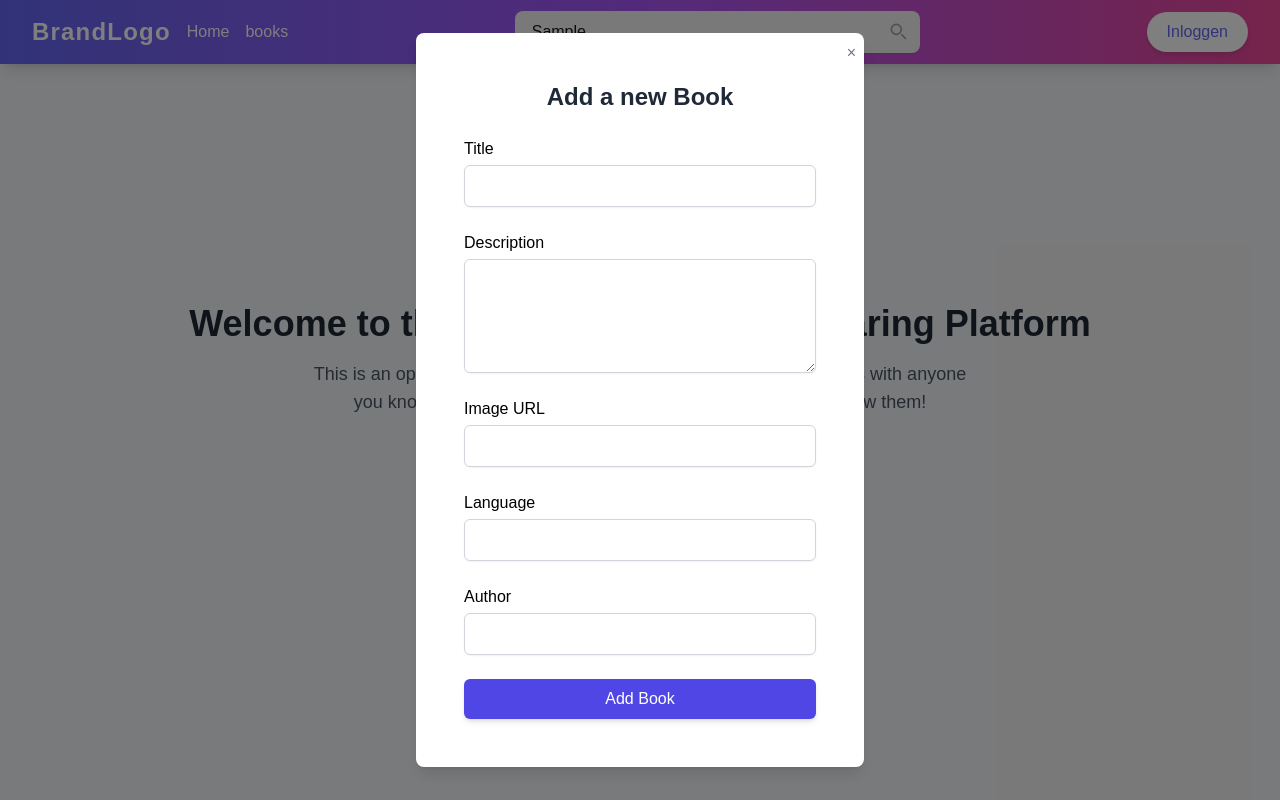
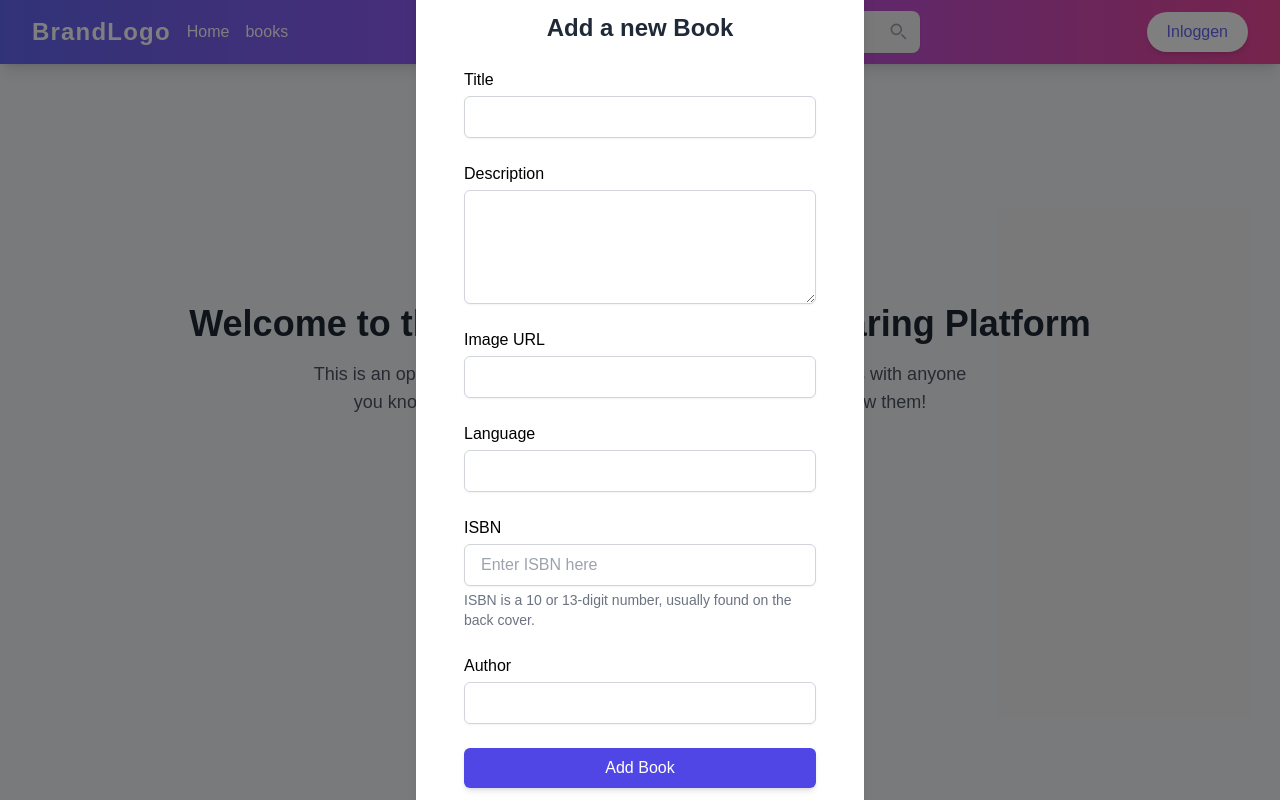
Before and after one commit to ward-ucll/SharingAndCaring-Front-end, a Next.js app: page / in a window 1280 px wide. Both pictures are taken after typing "Sample" into the empty fields and a click on the button "Add a Book". Built offline with nearby package versions, Linux system fonts and the light colour scheme.

Commit message:
added some changes for improved isbn support

```diff
--- a/components/Book/BookInputFrom.tsx
+++ b/components/Book/BookInputFrom.tsx
@@ -27,6 +27,7 @@ const BookInputForm: React.FC<BookInputFormProps> = ({ onClose }) => {
   const [showLanguagesDropdown, setShowLanguagesDropdown] = useState(true);
   const [errorMessage, setErrorMessage] = useState("");
   const [submitButtonText, setSubmitButtonText] = useState("Add Book");
+  const [isbn, setIsbn] = useState("");
 
   //error messages for form validation
   const [titleError, setTitleError] = useState("");
@@ -34,6 +35,7 @@ const BookInputForm: React.FC<BookInputFormProps> = ({ onClose }) => {
     const [imageUrlError, setImageUrlError] = useState("");
     const [authorError, setAuthorError] = useState("");
     const [languageError, setLanguageError] = useState("");
+    const [isbnError, setIsbnError] = useState("");
 
 
   // Function to handle input change and filter the language list
@@ -93,6 +95,19 @@ const BookInputForm: React.FC<BookInputFormProps> = ({ onClose }) => {
     {
       setLanguageError("");
     }
+    if (isbn.trim() === "") {
+        setIsbnError("ISBN is required");
+        isValid = false;
+      } else {
+        const isbnRegex = /^(?=(?:[^0-9]*[0-9]){10}(?:(?:[^0-9]*[0-9]){3})?$)[\d-]+$/;
+        if (!isbnRegex.test(isbn)) {
+          setIsbnError("Invalid ISBN format. Please enter a valid 10 or 13-digit ISBN.");
+          isValid = false;
+        } else {
+          setIsbnError("");
+        }
+      }
+
     return isValid;
     }
 
@@ -194,6 +209,22 @@ const BookInputForm: React.FC<BookInputFormProps> = ({ onClose }) => {
             <p className="text-red-500 text-sm">{languageError}</p>
         </div>
 
+        {/* ISBN Input */}
+        <div>
+            <label htmlFor="isbn" className="block text-m font-medium">ISBN</label>
+            <input
+                type="text"
+                id="isbn"
+                placeholder="Enter ISBN here"
+                value={isbn}
+                onChange={(e) => setIsbn(e.target.value)}
+                className="mt-1 block w-full px-4 py-2 border border-gray-300 rounded-md shadow-sm focus:ring-indigo-500 focus:border-indigo-500"
+            />
+            <p className="text-gray-500 text-sm mt-1">ISBN is a 10 or 13-digit number, usually found on the back cover.</p>
+            <p className="text-red-500 text-sm">{isbnError}</p>
+            </div>
+
+
         {/* Author */}
         <div>
           <label htmlFor="author" className="block text-m font-medium">Author</label>
```
